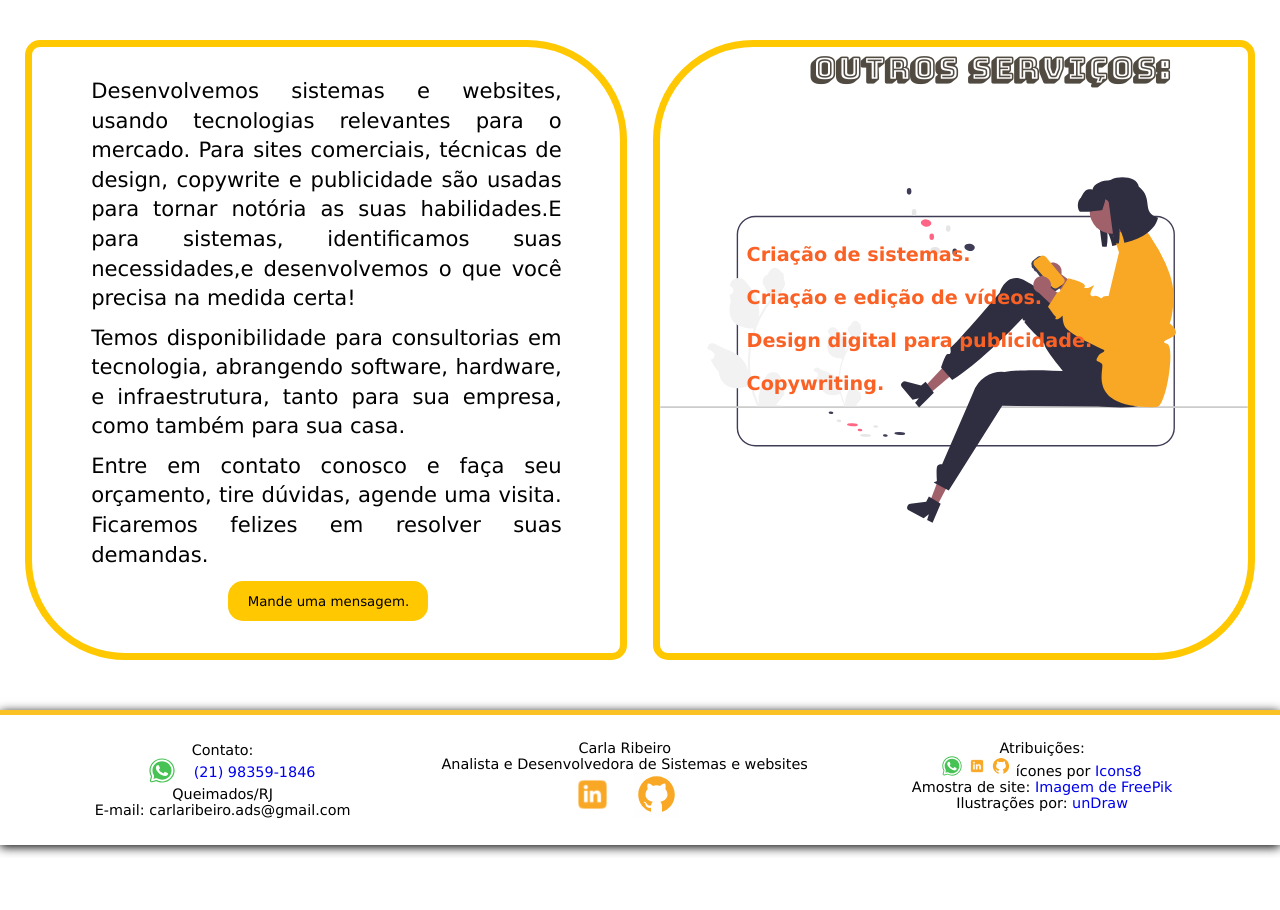
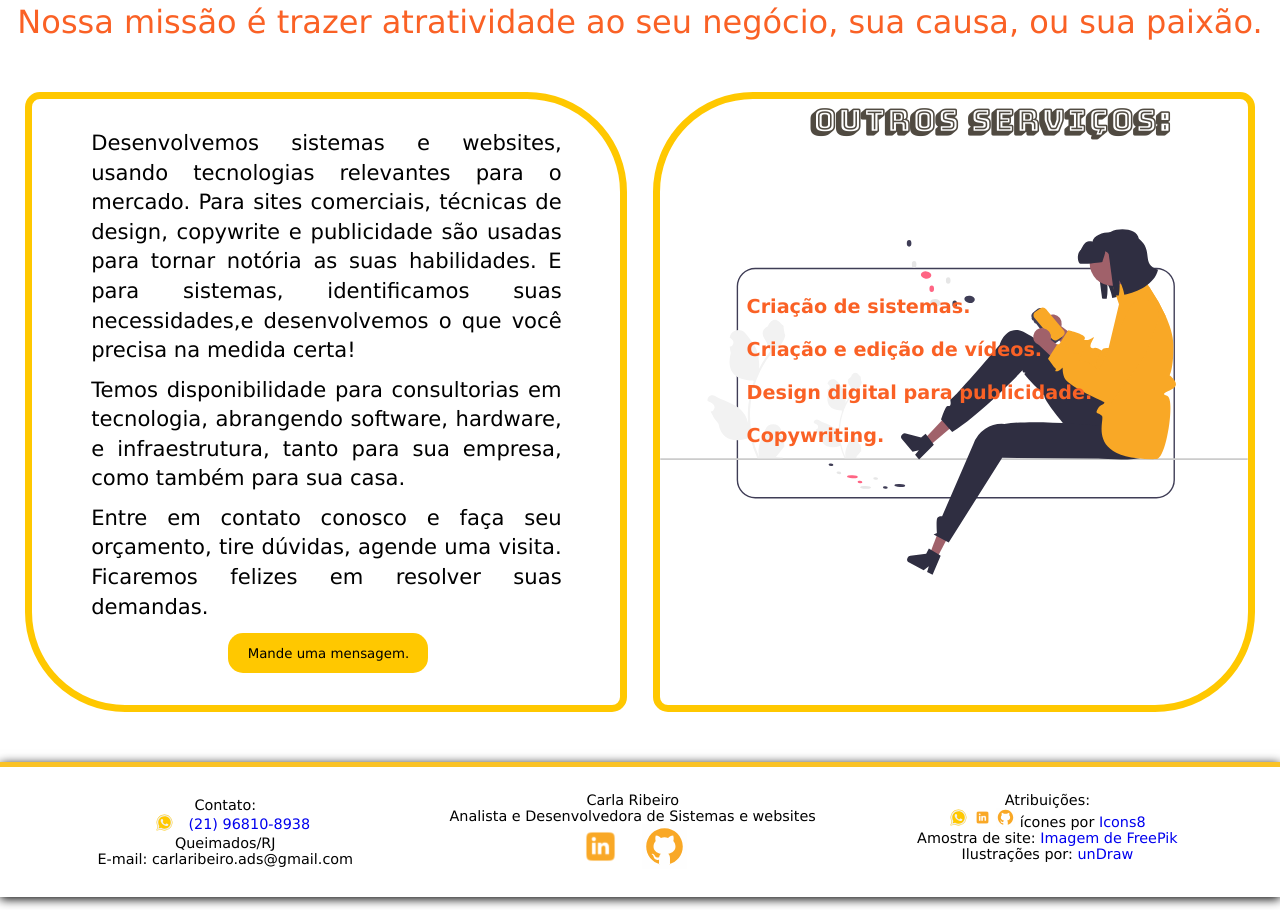
Before and after one commit to CarlaGRibeiro/alavanque, a website: page index.html in a window 1280 px wide. Shown: the part 1632-2542 px from the top of the page. Before the commit the page ends 2490 px from the top, so only its background shows below. Drawn offline with nearby package versions, Linux system fonts and the light colour scheme.

Commit message:
feat: função de whats flutuante, troca de ícone

```diff
--- a/index.html
+++ b/index.html
@@ -22,6 +22,7 @@
         <a href="#sobre">Sobre</a>
         <a href="./pages/galery.html">Galeria</a>
       </section>
+      <div id="conect-now"><a href="https://wa.me/+5521968108938" target="_blanc"> <img src="images/whatsapp-icon.png" alt=""></a></div>
     </nav>
   </header>
   <main>
@@ -106,7 +107,7 @@
           <p>
             Desenvolvemos sistemas e websites, usando tecnologias relevantes
             para o mercado. Para sites comerciais, técnicas de design, copywrite
-            e publicidade são usadas para tornar notória as suas habilidades.E
+            e publicidade são usadas para tornar notória as suas habilidades. E
             para sistemas, identificamos suas necessidades,e desenvolvemos o que
             você precisa na medida certa!
           </p>
@@ -120,7 +121,7 @@
             uma visita. Ficaremos felizes em resolver suas demandas.
           </p>
 
-          <a href="https://wa.me/+5521983591846" target="_blanc"><button class="msg">Mande uma mensagem.</button></a>
+          <a href="https://wa.me/+5521968108938" target="_blanc"><button class="msg">Mande uma mensagem.</button></a>
 
         </div>
       </section>
@@ -142,8 +143,8 @@
       <section class="adress-contact">
         <p>Contato:</p>
         <div class="whats-contact">
-          <a href="https://wa.me/+5521983591846" target="_blanc"><img src="./images/whats-icon.svg" alt=""></a>
-          <a href="https://wa.me/+5521983591846" target="_blanc"><span>(21) 98359-1846</span></a>
+          <a href="https://wa.me/+5521968108938" target="_blanc"><img src="./images/whatsapp-icon.svg" alt=""></a>
+          <a href="https://wa.me/+5521968108938" target="_blanc"><span>(21) 96810-8938</span></a>
         </div>
         <p>Queimados/RJ</p>
         <p>E-mail: carlaribeiro.ads@gmail.com</p>
@@ -162,7 +163,7 @@
       <section class="assignment">
         <p>Atribuições:</p>
         <p><a href="https://icons8.com/icon/ZeQPTbzIF4jw/whatsapp" target="_blank">
-            <img src="./images/whats-icon.svg" alt="ícone do WhatsApp">
+            <img src="./images/whatsapp-icon.svg" alt="ícone do WhatsApp">
             <img src="./images/linkedin-icon.png" alt="ícone do LinkedIn">
             <img src="./images/github-icon.svg" alt="ícone do GitHub">
           </a> ícones por <a target="_blank" href="https://icons8.com">Icons8</a></p>
```
Also changed, not shown: pages/galery.html (+1 -0 lines), images/whatsapp-icon.png (added), images/whatsapp-icon.svg (added).
